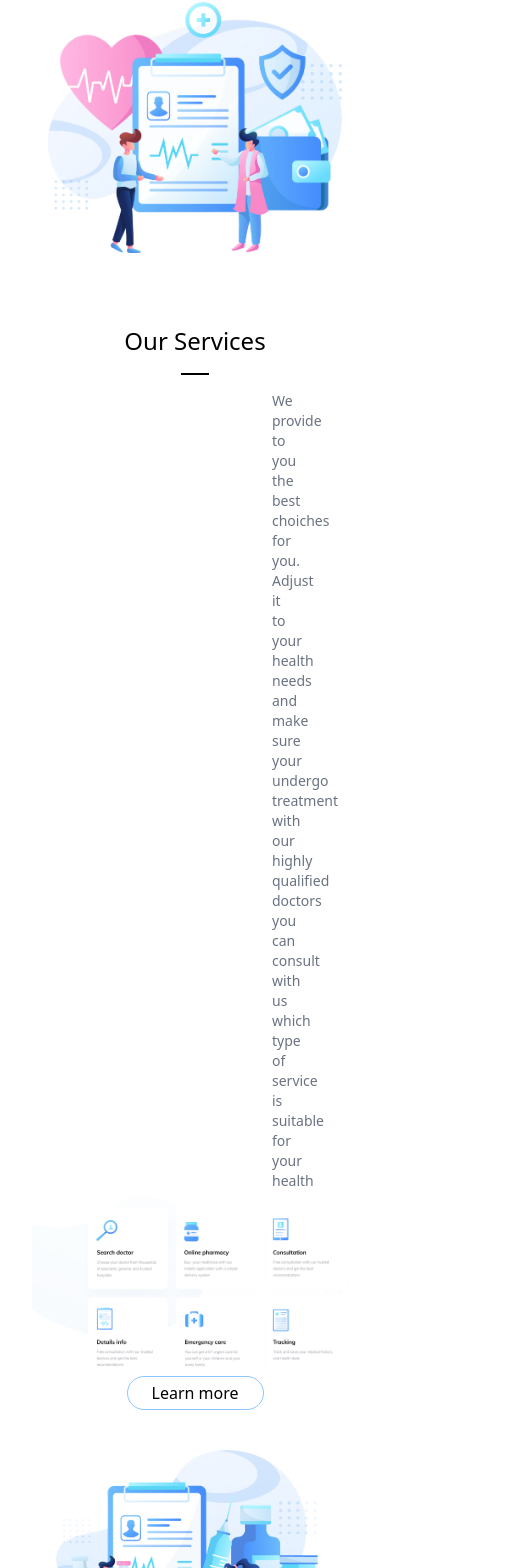
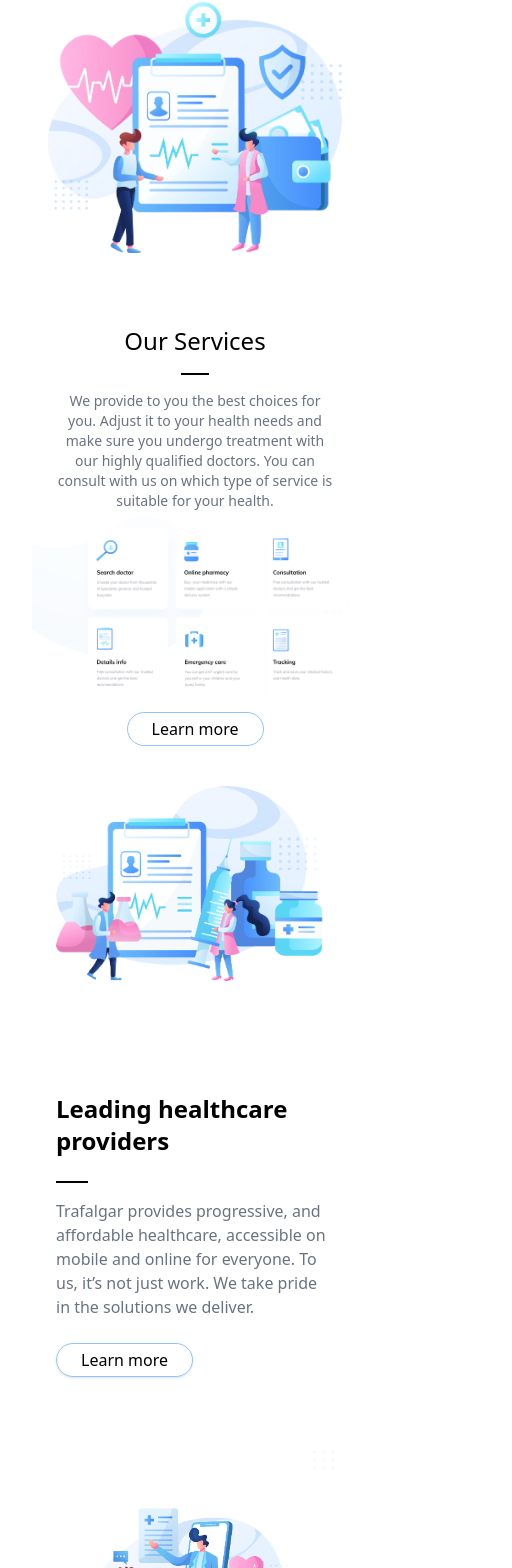
Before and after one commit to AmosGloria/trafalgar, a React (Vite) app: page / in a window 390 px wide. Shown: the part 381-1949 px from the top of the page, 512 px wide, since content can reach past the window. Built offline with nearby package versions, Linux system fonts and the light colour scheme.

Commit message:
Feat: Added mobile responsiveness to ourServices file

```diff
--- a/src/components/header/ourServices/ourServices.jsx
+++ b/src/components/header/ourServices/ourServices.jsx
@@ -2,16 +2,20 @@ import React from 'react'
 
 function OurServices() {
   return (
-    <div>
-      <h1 className='font-bolder text-2xl mt-18'>Our Services</h1>
-      <div className='border border-black-1 w-7  mx-auto my-4'></div>
-      <p className='text-gray-500 text-sm px-60'>We provide to you the best choiches for you. Adjust it to your health needs and make sure your undergo treatment with our highly qualified doctors you can consult with us which type of service is suitable for your health</p>
-        <div>
-            <img src='./our_services.png'></img>
-        </div>
-        <div>
-          <button className='border border-blue-300 px-6 py-1 rounded-full hover:bg-blue-50 transition'>Learn more</button>
-        </div>
+    <div className='flex flex-col items-center justify-center'>
+      <h1 className='font-bolder text-2xl mt-18 order-1 md:order-none'>Our Services</h1>
+      <div className='border border-black-1 w-7 mx-auto my-4 order-2 md:order-none'></div>
+      <p className='text-gray-500 text-sm px-6 md:px-60 order-2 md:order-none'>
+        We provide to you the best choices for you. Adjust it to your health needs and make sure you undergo treatment with our highly qualified doctors. You can consult with us on which type of service is suitable for your health.
+      </p>
+      <div className='order-3 md:order-none'>
+        <img src='./our_services.png' alt="Our Services" />
+      </div>
+      <div className='order-4 md:order-none'>
+        <button className='border border-blue-300 px-6 py-1 rounded-full hover:bg-blue-50 transition mt-4'>
+          Learn more
+        </button>
+      </div>
     </div>
   )
 }
```
